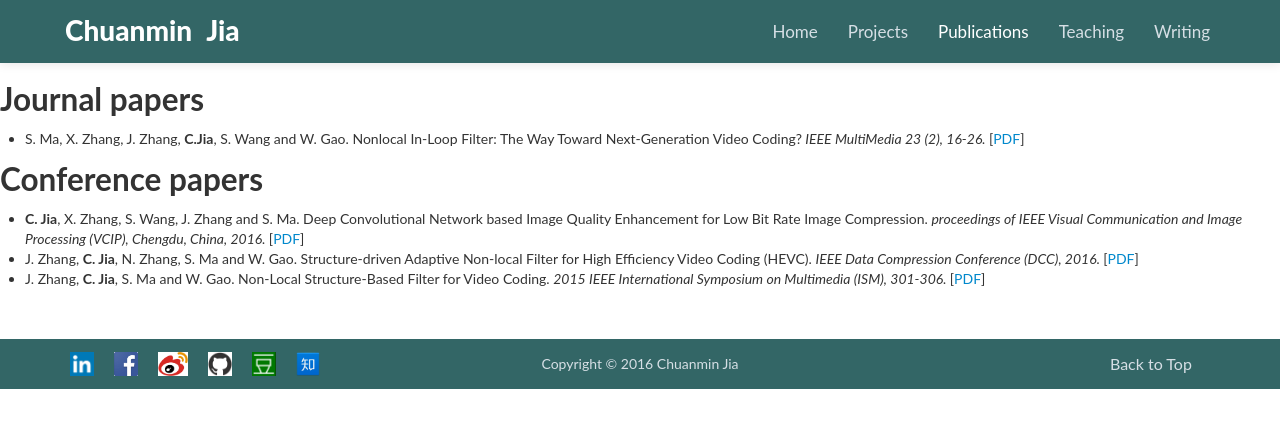
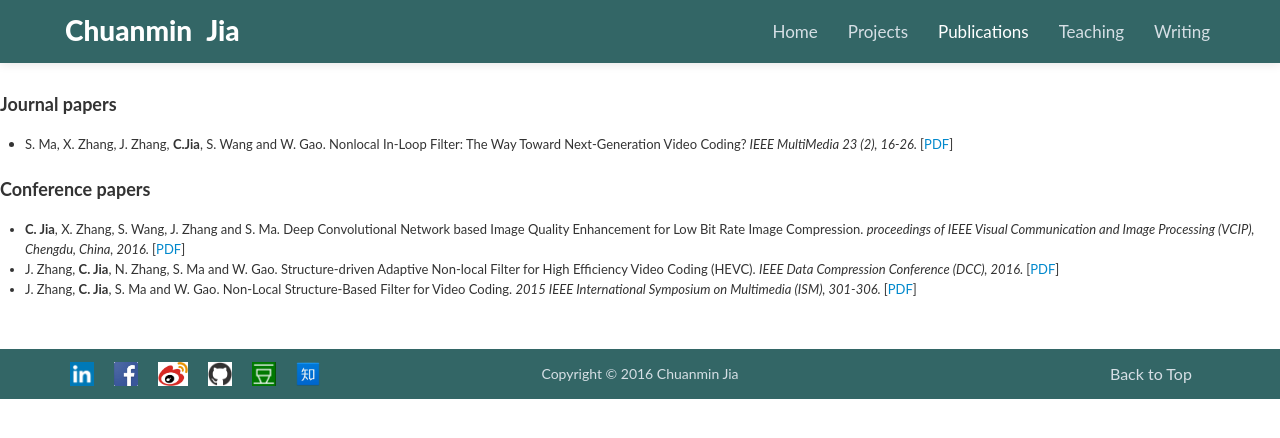
Before and after one commit to Codersadis/codersadis.github.io, a plain HTML site: page publications.html in a window 1280 px wide. Drawn offline with Linux system fonts and the light colour scheme.

Commit message:
adjust publication format

```diff
--- a/publications.html
+++ b/publications.html
@@ -52,15 +52,17 @@
     <!-- features -->
     <div class="content">
         <div id="container">
-        <h2>Journal papers</h2><ul>
-            <li>S. Ma, X. Zhang, J. Zhang, <strong>C.Jia</strong>, S. Wang and W. Gao. Nonlocal In-Loop Filter: The Way Toward Next-Generation Video Coding?<i> IEEE MultiMedia 23 (2), 16-26. </i>[<a href="http://ieeexplore.ieee.org/stamp/stamp.jsp?arnumber=7436641" target="_blank">PDF</a>]</li>
+        <h2><font size="4" >Journal papers</font></h2><ul>
+            <li><font size="2" >S. Ma, X. Zhang, J. Zhang, <strong>C.Jia</strong>, S. Wang and W. Gao. Nonlocal In-Loop Filter: The Way Toward Next-Generation Video Coding?<i> IEEE MultiMedia 23 (2), 16-26. </i>[<a href="http://ieeexplore.ieee.org/stamp/stamp.jsp?arnumber=7436641" target="_blank">PDF</a>]</font></li>
         </ul>
 
-        <h2>Conference papers</h2><ul>
+        <h2><font size="4" >Conference papers</font></h2><ul>
+			<font size="2" >
             <li><strong>C. Jia</strong>, X. Zhang, S. Wang, J. Zhang and S. Ma. Deep Convolutional Network based Image Quality Enhancement for Low Bit Rate Image Compression. <i>proceedings of IEEE Visual Communication and Image Processing (VCIP), Chengdu, China, 2016. </i>[<a href="papers/vcip2016.pdf" target="_blank">PDF</a>]</li>
             <li>J. Zhang, <strong>C. Jia</strong>, N. Zhang, S. Ma and W. Gao. Structure-driven Adaptive Non-local Filter for High Efficiency Video Coding (HEVC). <i>IEEE Data Compression Conference (DCC), 2016. </i>[<a href="papers/DCC2016.pdf" target="_blank">PDF</a>]</li>
             <li>J. Zhang, <strong>C. Jia</strong>, S. Ma and W. Gao. Non-Local Structure-Based Filter for Video Coding. <i>2015 IEEE International Symposium on Multimedia (ISM), 301-306. </i>[<a href="http://ieeexplore.ieee.org/stamp/stamp.jsp?arnumber=7442345" target="_blank">PDF</a>]</li>
-        </ul>
+			</font>
+		</ul>
 
         </div>
     </div>
```
